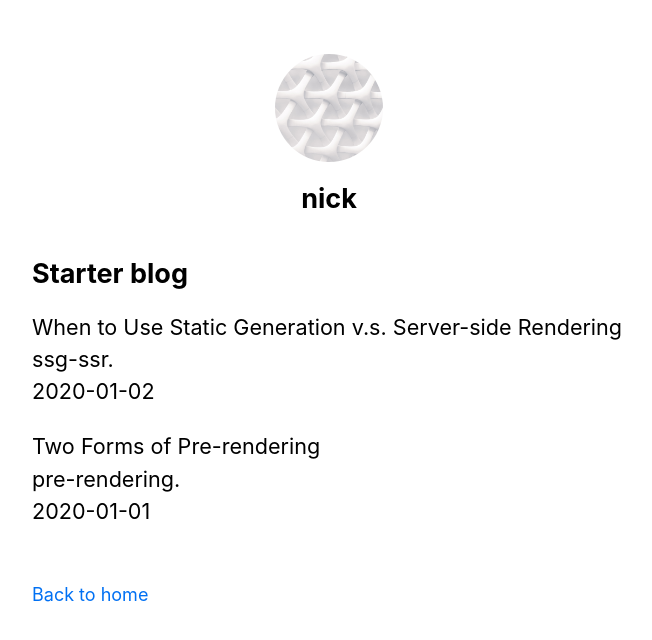
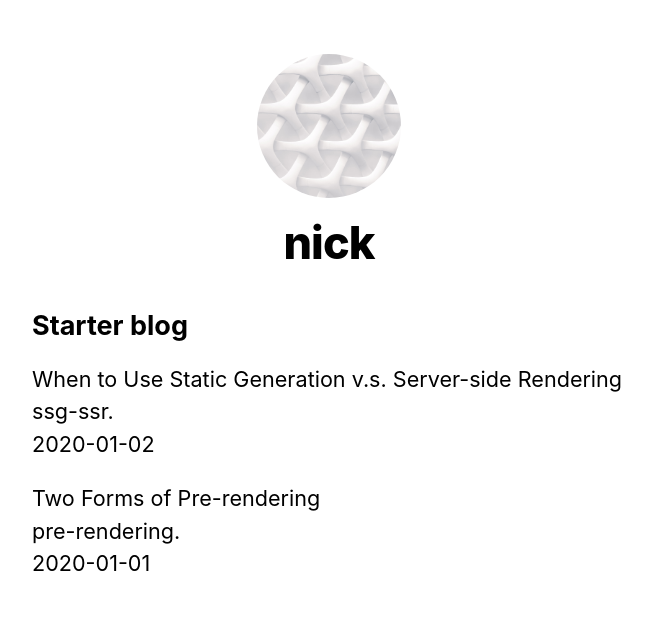
Before and after one commit to nsagias/nextjs-blog, a Next.js app: page / in a window 1280 px wide. Shown: the top 640 px of the page, without its empty margins (311-963 px from the left). Built offline with nearby package versions, Linux system fonts and the light colour scheme.

Commit message:
pass home to layout

```diff
--- a/components/layout.jsx
+++ b/components/layout.jsx
@@ -8,6 +8,7 @@ const name = "nick"
 export const siteTitle = "Nextjs Sample Website";
 
 export default function Layout({ children, home }) {
+  console.log("HOME:", home);
   return (
     <div className={styles.container}>
       <Head>
--- a/pages/index.jsx
+++ b/pages/index.jsx
@@ -14,7 +14,7 @@ export async function getStaticProps() {
 
 export default function Home({ allPostsData }) {
   return (
-   <Layout>
+   <Layout home>
       <Head>
         <title>{siteTitle}</title>
       </Head>
```
